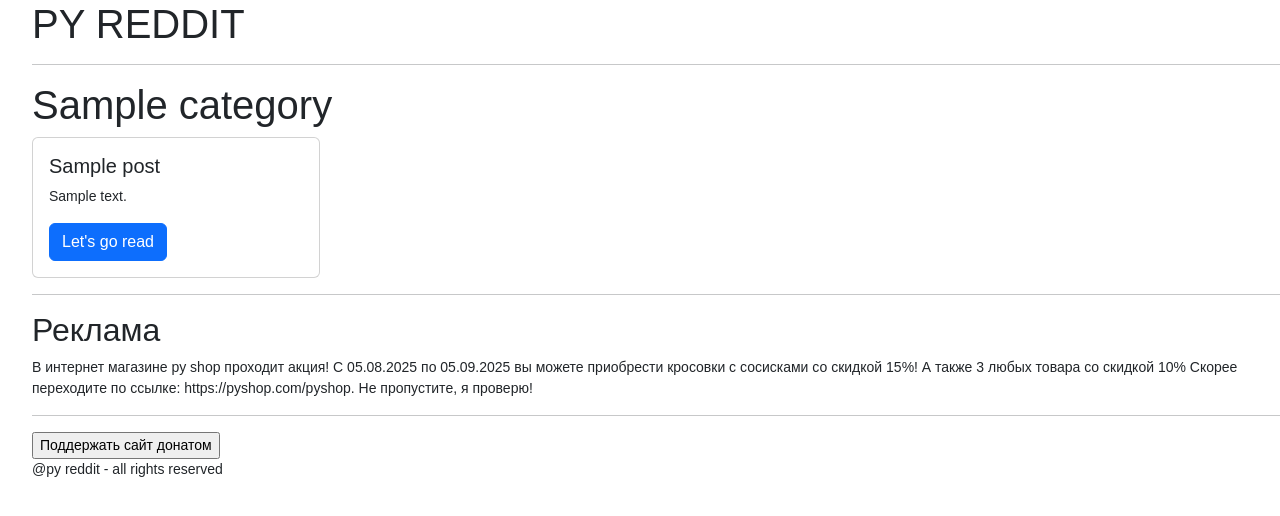
After one commit to rusplane01/pyreddit, a Django app: page /1/forum/ in a window 1280 px wide. The commit adds this page. Shown: the top 516 px of the page. Run offline with Django 4.2, Linux system fonts and the light colour scheme; tables that the repository leaves empty hold one stand-in row (values such as "Sample post").

Commit message:
добавили отображение постов и сделали структуру

```diff
--- /dev/null
+++ b/menu/urls.py
@@ -0,0 +1,8 @@
+from django.urls import path
+from .views import index, CategoryView, ForumView
+
+urlpatterns = [
+    path('', index),
+    path('categories/', CategoryView.as_view(), name = 'category'),
+    path('<pk>/forum/', ForumView.as_view(), name = 'forum')
+]
--- a/menu/views.py
+++ b/menu/views.py
@@ -1,10 +1,22 @@
+from typing import Any, Dict
 from django.shortcuts import render
-from django.views.generic import ListView
-from .models import Category
+from django.views.generic import ListView, DetailView
+from .models import Category, Post
 
 def index(request):
-    return render(  request, 'source.html', {'Title': 'pyreddit' })
+    return render(  request, 'menu/source.html', {'Title': 'pyreddit' })
+
+
+class ForumView(DetailView):
+    template_name = 'menu/forum.html'
+    model = Category
+    def get_context_data(self, **kwargs: Any) -> Dict[str, Any]:
+        context = super().get_context_data(**kwargs)
+        context['posts'] = Post.objects.filter(category = kwargs['object'])
+
+        return context
+
 
 class CategoryView(ListView):
-    template_name = 'categories.html'
+    template_name = 'menu/categories.html'
     model = Category
--- a/pyreddit/urls.py
+++ b/pyreddit/urls.py
@@ -15,11 +15,9 @@
     2. Add a URL to urlpatterns:  path('blog/', include('blog.urls'))
 """
 from django.contrib import admin
-from django.urls import path
-from menu.views import index, CategoryView
+from django.urls import path, include
 
 urlpatterns = [
-    path('', index),
-    path('categories/', CategoryView.as_view()),
     path('admin/', admin.site.urls),
+    path('', include('menu.urls'))
 ]
--- a/templates/categories.html
+++ b/templates/menu/categories.html
@@ -1,10 +1,10 @@
-{%extends 'skeleton.html'%}
+{%extends 'menu/skeleton.html'%}
 {%block ad%}
 
 <ol><h2>Категории</h2></ol>
 <ul>
 {%for category in object_list%}
-<li>{{category.name}}</li>
+<li><a href = "{% url 'forum' pk=category.pk %}">{{category.name}}</a></li>
 {%endfor%}
 </ul>
 
--- /dev/null
+++ b/templates/menu/forum.html
@@ -0,0 +1,21 @@
+{%extends 'menu/skeleton.html'%}
+{%block ad%}
+
+    <ol>
+        <hr>
+        <h1>
+            {{object.name}}
+        </h1>
+        {% for post in posts %}
+            <div class="card" style="width: 18rem;">
+                {% comment %} <img src="{{post.image.url}}" class="card-img-top" alt="{{post.image}}"> {% endcomment %}
+                <div class="card-body">
+                  <h5 class="card-title">{{post.title}}</h5>
+                  <p class="card-text">{{post.content}}</p>
+                  <a href="#" class="btn btn-primary">Let's go read</a>
+                </div>
+            </div>
+        {% endfor %}
+    </ol>
+
+{%endblock%}
--- a/templates/skeleton.html
+++ b/templates/menu/skeleton.html
@@ -2,10 +2,12 @@
 <html>
     <head>
         <title>{{Title}}</title>
+        <link href="https://cdn.jsdelivr.net/npm/bootstrap@5.3.0/dist/css/bootstrap.min.css" rel="stylesheet" integrity="sha384-9ndCyUaIbzAi2FUVXJi0CjmCapSmO7SnpJef0486qhLnuZ2cdeRhO02iuK6FUUVM" crossorigin="anonymous">
 
     </head>
-    <body style="font-family: sans-serif; font-size: 14px; line-height: 1.5; color: #f00606; background-color: #fff; ">
+    <body style="font-family: sans-serif; font-size: 14px; line-height: 1.5; background-color: #fff; ">
 
+        <script src="https://cdn.jsdelivr.net/npm/bootstrap@5.3.0/dist/js/bootstrap.bundle.min.js" integrity="sha384-geWF76RCwLtnZ8qwWowPQNguL3RmwHVBC9FhGdlKrxdiJJigb/j/68SIy3Te4Bkz" crossorigin="anonymous"></script>
         <ol><h1>PY REDDIT</h1></ol>
 
         {%block ad%}
```
Also changed, not shown: templates/menu/source.html (added, +11 -0 lines), templates/source.html (deleted, +0 -8 lines).
